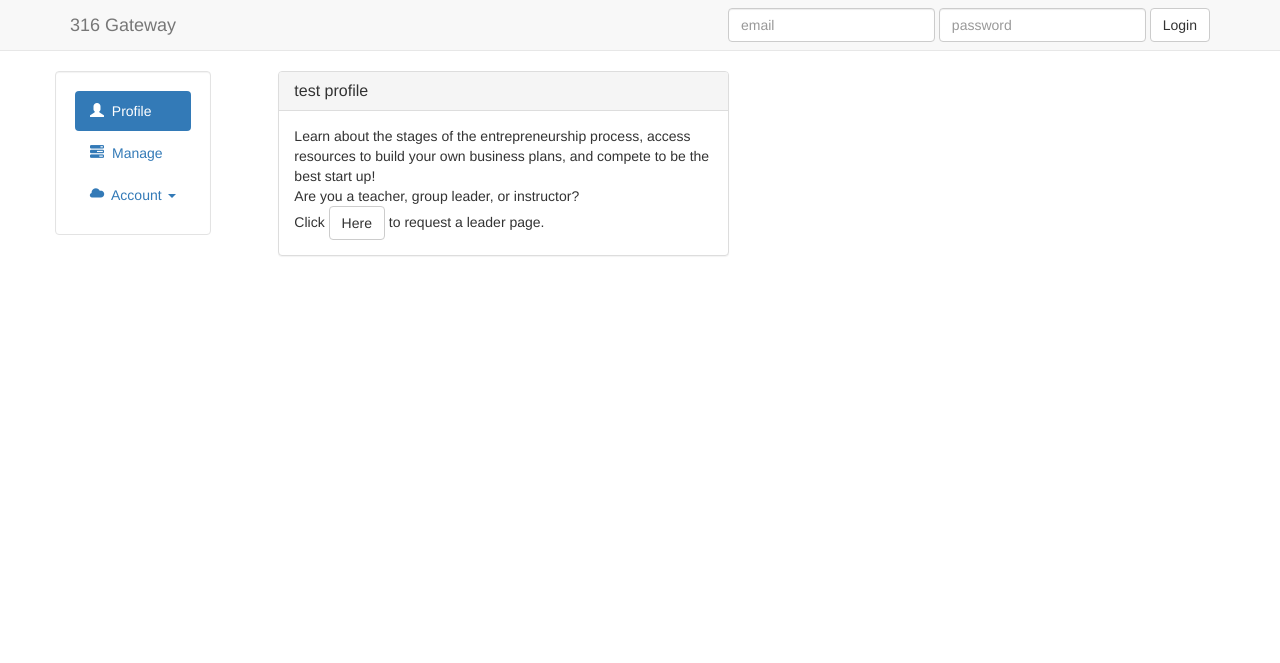
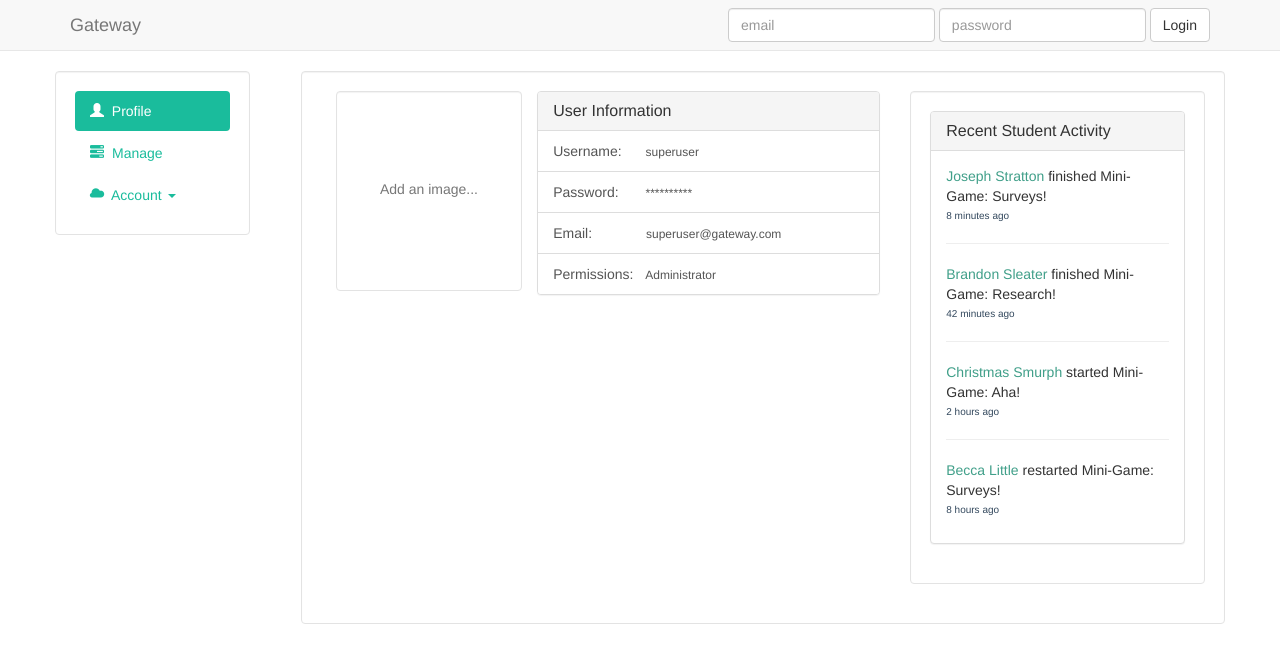
Before and after one commit to davisk/gateway1, a Django app: page /teacher/ in a window 1280 px wide. Shown: the top 663 px of the page. Run offline with Django 3.2, Linux system fonts and the light colour scheme; parts of the project's set-up code (start-up, migrations or seed data) failed here and were passed over; some libraries are stand-ins or nearby versions.

Commit message:
teacher page design heavily being implemented, mostly getting a wireframe out then will go back and optimize. Currently added the a new content page for each tab and the beginnings of profile tab content. Setup our static css/js files and locations through django. new template called modal that takes in title and content.

```diff
--- a/gateway/static/css/gateway.css
+++ b/gateway/static/css/gateway.css
@@ -10,3 +10,57 @@
        -moz-box-shadow: inset 0 1px 1px rgba(0, 0, 0, 0.05);
             box-shadow: inset 0 1px 1px rgba(0, 0, 0, 0.05);
 }
+
+.green {
+    color: #409f89;
+}
+
+.timestamp-bl {
+    color: #34495e;
+    font-size: 10px;
+    margin-top: -7px;
+}
+
+.nav-pills>li.active>a, .nav-pills>li.active>a:hover, .nav-pills>li.active>a:focus {
+    color: #ffffff;
+    background-color: #1abc9c;
+}
+
+.dropdown-menu>.active>a, .dropdown-menu>.active>a:hover, .dropdown-menu>.active>a:focus {
+    color: #fff;
+    text-decoration: none;
+    outline: 0;
+    background-color: #1abc9c;
+}
+
+.nav .open>a, .nav .open>a:hover, .nav .open>a:focus {
+    background-color: #eee;
+    border-color: #1abc9c;
+}
+
+.add-img {
+    margin-top: 68px;
+    color: #777;
+}
+
+a, a:hover, a:active {
+    color: #1abc9c;
+}
+
+.line-input {
+    font-size: 12px;
+    color: #555;
+}
+
+.btn-primary, .btn-primary:hover, .btn-primary:focus, .btn-primary:active, .btn-primary.active, .open .dropdown-toggle.btn-primary {
+    color: #fff;
+    background-color: #1abc9c;
+    border-color: #2ed0b0;
+}
+
+.form-control:focus {
+    border-color: #2ed0b0;
+    outline: 0;
+    -webkit-box-shadow: inset 0 1px 1px rgba(0,0,0,.075),0 0 8px #1abc9c;
+    box-shadow: inset 0 1px 1px rgba(0,0,0,.075),0 0 8px #1abc9c;
+}
--- /dev/null
+++ b/gateway/static/js/gateway.js
@@ -0,0 +1,3 @@
+$(document).ready(function(){
+    $(function () { $("[data-toggle='popover']").popover(); });
+});
--- a/gateway/templates/base.html
+++ b/gateway/templates/base.html
@@ -11,8 +11,10 @@
 
         <!-- Bootstrap core CSS -->
         <link href="https://netdna.bootstrapcdn.com/bootstrap/3.1.0/css/bootstrap.min.css" rel="stylesheet">
+
         {% load staticfiles %}
         <link href="{% static "css/gateway.css" %}" rel="stylesheet">
+        <script src="{% static "js/gateway.js" %}" defer></script>
 
         <script src="http://code.jquery.com/jquery-2.1.0.min.js" defer></script>
         <script src="https://netdna.bootstrapcdn.com/bootstrap/3.1.0/js/bootstrap.min.js" defer></script>
@@ -29,7 +31,7 @@
                             <span class="icon-bar"></span>
                             <span class="icon-bar"></span>
                         </button>
-                        <a class="navbar-brand" href="/">316 Gateway</a>
+                        <a class="navbar-brand" href="/">Gateway</a>
                     </section>
 
                     <section class="collapse navbar-collapse">
--- /dev/null
+++ b/gateway/templates/bootstrap/modal.html
@@ -0,0 +1,34 @@
+{% comment %}
+  this is a bootstrap modal element
+  @param title        header for modal
+  @param content      content for modal
+
+  content specific
+  @param input        enable change inputs
+  @param inpid        id of input boxes
+  @param change       value of what we are changing
+{% endcomment %}
+
+<div class="modal fade" id="{{ id }}" tabindex="-1" role="dialog" aria-labelledby="{{ id }}Label" aria-hidden="true">
+    <div class="modal-dialog">
+        <div class="modal-content">
+            <div class="modal-header">
+                <button type="button" class="close" data-dismiss="modal" aria-hidden="true">&times;</button>
+                <h4 class="modal-title" id="myModalLabel">{{ title }}</h4>
+            </div>
+            <div class="modal-body">
+                {% if input %}
+                    {% include "bootstrap/input.html" with id="cur_"|add:inpid type=change label="Current "|add:change %}
+                    {% include "bootstrap/input.html" with id="new_"|add:inpid type=change label="New "|add:change %}
+                    {% include "bootstrap/input.html" with id="cnf_"|add:inpid type=change label="Confirm new "|add:change %}
+                {% else %}
+                    {{ content }}
+                {% endif %}
+            </div>
+            <div class="modal-footer">
+                <button type="button" class="btn btn-default" data-dismiss="modal">Close</button>
+                <button type="button" class="btn btn-primary">Save changes</button>
+            </div>
+        </div>
+    </div>
+</div>
--- a/gateway/templates/teacher.html
+++ b/gateway/templates/teacher.html
@@ -7,36 +7,110 @@
 {% block main %}
 
     <div class="row">
-        <div class="cont-border clearfix pull-left">
+        <div class="col-md-2 cont-border pull-left">
             <ul class="nav nav-pills nav-stacked" id="navi-content" data-tabs="pills">
                 {% include "bootstrap/teacher_nav.html" with items=subnav %}
             </ul>
         </div>
 
-        <div class="pull-right tab-content" id="tabi-templates">
-            {% for key in subnav %}
+        <div class="col-md-9 cont-border pull-right tab-content" id="tabi-templates" style="width: 79%">
 
-                <div class="well-border tab-pane fade {% if key.active %}in active{% endif %}" id="{{ key.id }}">
-                    <div class="well-border cleafix">
-                        <section class="col-md-6">
+            <!-- Profile Page -->
+            <div class="tab-pane fade {% if subnav.0.active %}in active{% endif %}" id="{{ subnav.0.id }}">
+                <!-- Profile Image -->
+                <section class="col-md-8 pull-left">
+                    <div class="pull-left cont-border col-md-4 text-center" style="height: 200px">
+                        <a href="javascript:void(0);" style="text-decoration: none"><p class="add-img">Add an image...</p></a>
+                    </div>
+
+                    <div class="pull-right col-md-8">
                         <div class="panel panel-default">
                             <div class="panel-heading">
-                                    <h3 class="panel-title">{{ key.content }}</h3>
+                                <h3 class="panel-title">User Information</h3>
                             </div>
+                            <ul class="list-group">
+                                <a href="#" class="list-group-item" data-toggle="modal" data-target="#modal-username">Username: <span class="line-input" style="margin-left: 20px">superuser</span></a>
+
+                                <a href="#" class="list-group-item" data-toggle="modal" data-target="#modal-password">Password: <span class="line-input" style="margin-left: 23px">**********</span></a>
+
+                                <a href="#" class="list-group-item" data-toggle="modal" data-target="#modal-email">Email: <span class="line-input" style="margin-left: 50px">superuser@gateway.com</span></a>
+
+                                <a href="#" class="list-group-item">Permissions: <span class="line-input" style="margin-left: 8px">Administrator</span></a>
+                            </ul>
+                        </div>
+                    </div>
+                </section>
+
+                {% for key in modal %}
+                    {% include "bootstrap/modal.html" with id=key.id title=key.title input=key.input inpid=key.inpid change=key.change %}
+                {% endfor %}
+
+                <section class="col-md-4 cont-border pull-right">
+                    <div class="panel panel-default">
+                        <div class="panel-heading">
+                            <h3 class="panel-title">Recent Student Activity</h3>
+                        </div>
+
                         <div class="panel-body">
-                                    Learn about the stages of the entrepreneurship process, access resources to build your own business plans, and compete to be the best start up!
-                                    <br>
-                                    <aside>
-                                        Are you a teacher, group leader, or instructor?<br>
-                                        Click <button type="button" class="btn btn-default">Here</button> to request a leader page.
-                                    </aside>
+                            <p>
+                                <a class="green" href="javascript:void(0);">Joseph Stratton</a> finished Mini-Game: Surveys!
+                            </p>
+                            <p class="timestamp-bl">8 minutes ago</p>
+
+                            <hr>
+                            <p>
+                                <a class="green" href="#">Brandon Sleater</a> finished Mini-Game: Research!
+                            </p>
+                            <p class="timestamp-bl">42 minutes ago</p>
+
+                            <hr>
+                            <p>
+                                <a class="green" href="#">Christmas Smurph</a> started Mini-Game: Aha!
+                            </p>
+                            <p class="timestamp-bl">2 hours ago</p>
+
+                            <hr>
+                            <p>
+                                <a class="green" href="#">Becca Little</a> restarted Mini-Game: Surveys!
+                            </p>
+                            <p class="timestamp-bl">8 hours ago</p>
                         </div>
-                            <div>
+                    </div>
                 </section>
             </div>
+
+            <!-- Manage Page -->
+            <div class="tab-pane fade {% if subnav.1.active %}in active{% endif %}" id="{{ subnav.1.id }}">
+                <section class="col-md-6 cont-border pull-left">
+                    test
+                </section>
+
+                <section class="col-md-5 cont-border pull-right">
+                    test
+                </section>
             </div>
 
-            {% endfor %}
+            <!-- Settings Page -->
+            <div class="tab-pane fade {% if subnav.3.active %}in active{% endif %}" id="{{ subnav.3.id }}">
+                <section class="col-md-6 cont-border pull-left">
+                    test
+                </section>
+
+                <section class="col-md-5 cont-border pull-right">
+                    test
+                </section>
+            </div>
+
+            <!-- Help Page -->
+            <div class="tab-pane fade {% if subnav.4.active %}in active{% endif %}" id="{{ subnav.4.id }}">
+                <section class="col-md-6 cont-border pull-left">
+                    test
+                </section>
+
+                <section class="col-md-5 cont-border pull-right">
+                    test
+                </section>
+            </div>
         </div>
     </div>
 
--- a/gateway/views/teacher.py
+++ b/gateway/views/teacher.py
@@ -37,10 +37,35 @@ def teacher_view(request):
         }
     ]
 
+    modal = [
+        {
+            "id": "modal-username",
+            "title": "Change Username",
+            "input": True,
+            "inpid": "inp__username",
+            "change": "username"
+        },
+        {
+            "id": "modal-password",
+            "title": "Change Password",
+            "input": True,
+            "inpid": "inp__password",
+            "change": "password"
+        },
+        {
+            "id": "modal-email",
+            "title": "Change Email",
+            "input": True,
+            "inpid": "inp__email",
+            "change": "email"
+        }
+    ]
+
     return render(
         request,
         'teacher.html',
         dict(
-            subnav=subnav
+            subnav=subnav,
+            modal=modal
         )
     )
```
Also changed, not shown: gateway/static/images/user.png (added). Lines whose indentation alone changed are shown as unchanged.
